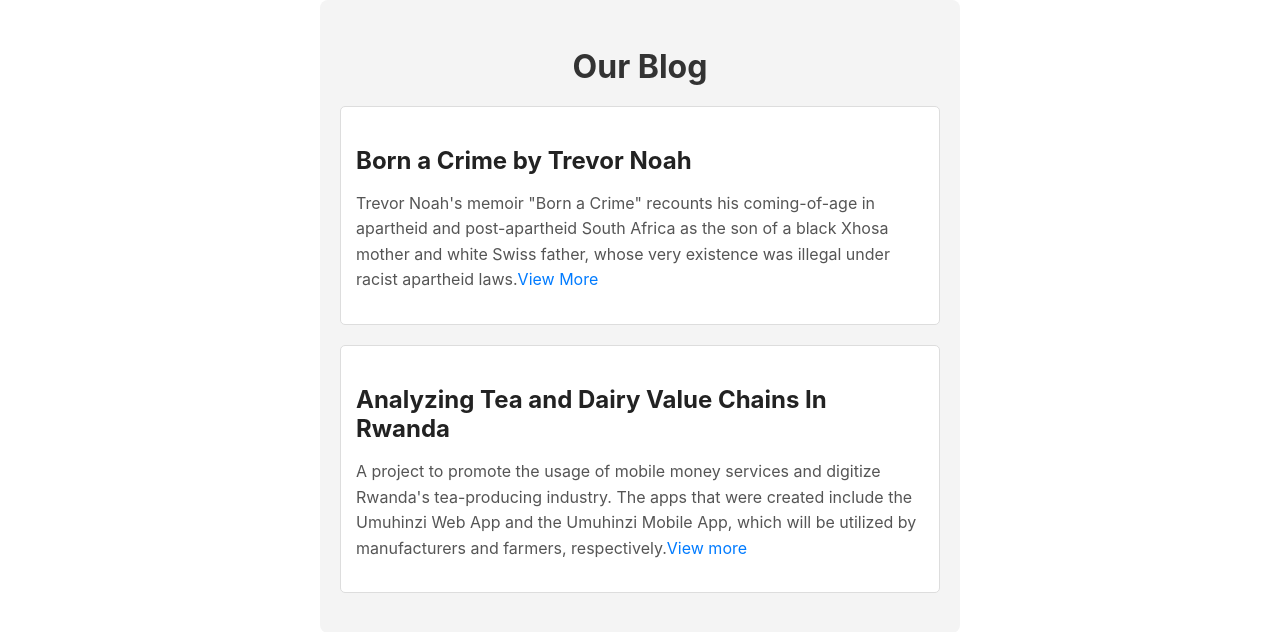
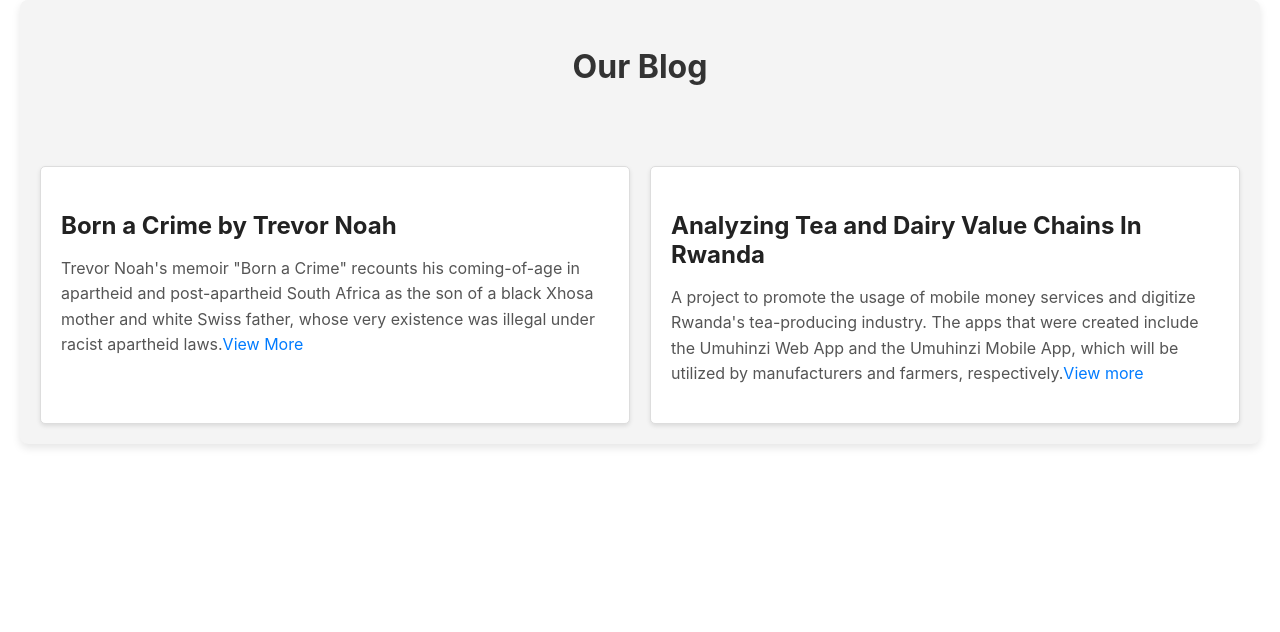
Before and after one commit to Mwanasha-Omari/Jade_Multimedia_App, a React (Create React App) app: page / in a window 1280 px wide. Shown: the top 632 px of the page. Built offline with nearby package versions, Linux system fonts and the light colour scheme.

Commit message:
added some changes

```diff
--- a/src/Blog/blog.css
+++ b/src/Blog/blog.css
@@ -1,12 +1,14 @@
+
 .blog-section {
     padding: 20px;
     background-color: #f4f4f4;
     border-radius: 8px;
-    max-width: 600px;
+    max-width: 1200px;
     margin: auto;
-    box-shadow: 2 4px 8px rgba(0, 0, 0, 0.1);
-    /* display: flex; */
-    /* gap: 20%;  */
+    box-shadow: 0 4px 8px rgba(0, 0, 0, 0.1);
+    display: flex;
+    flex-direction: column;
+    gap: 60px;
   }
 
 
@@ -18,12 +20,23 @@
   }
 
 
+  .blog-container {
+    display: flex;
+    gap: 20px;
+    flex-wrap: wrap;
+  }
+
+
   .blog-content, .case-studies {
-    margin-bottom: 20px;
-    padding: 15px;
+    flex: 1;
+    min-width: 300px;
+    max-width: 1000px;
+    margin: 0;
+    padding: 20px;
     background-color: #fff;
     border-radius: 5px;
     border: 1px solid #ddd;
+    box-shadow: 0 2px 4px rgba(0, 0, 0, 0.1);
   }
 
 
--- a/src/Blog/blog.js
+++ b/src/Blog/blog.js
@@ -8,6 +8,7 @@
   return (
     <div id="blog" className="blog-section">
       <h2>Our Blog</h2>
+      <div className='blog-container'>
 
         <div className="blog-content">
          <h3>Born a Crime by Trevor Noah</h3>
@@ -26,7 +27,8 @@
              the Umuhinzi Web App and the Umuhinzi Mobile App, which will be utilized by manufacturers and farmers, respectively.
         <a href="https://drive.google.com/drive/folders/1MQSQCdS5vvDWiUM-6VjGRU4ca7hbf34R?usp=sharing" target="_blank" rel="noopener noreferrer">View more</a>
          </p>
-</div>
+       </div>
+       </div>
       </div>
 
   );
```
